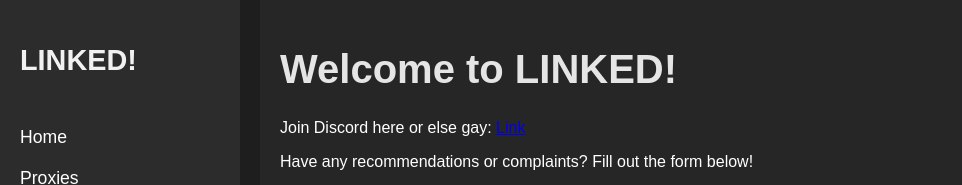
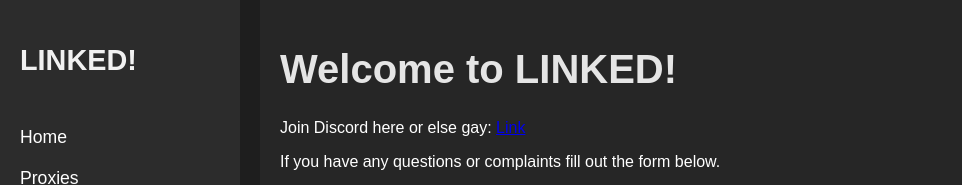
Before and after one commit to Luxive/LINKED-test, a plain HTML site: page index.html in a window 1280 px wide. Shown: the top 185 px of the page, without its empty margins (0-962 px from the left). Drawn offline with Linux system fonts and the light colour scheme; grey boxes are pictures that could not be loaded.

Commit message:
Update index.html

```diff
--- a/index.html
+++ b/index.html
@@ -152,7 +152,7 @@
     <div id="home" class="main-content active">
         <h1>Welcome to LINKED!</h1>
         <p>Join Discord here or else gay: <a href="https://discord.gg/fAK8JARC" target="_blank">Link</a></p>
-        <p>Have any recommendations or complaints? Fill out the form below!</p>
+        <p>If you have any questions or complaints fill out the form below.</p>
         <iframe src="https://docs.google.com/forms/d/e/1FAIpQLSfLLGwZWkrIuvr4rZZQYsNwcHvW031548Q6NyJp_g7u6493Zg/viewform?embedded=true" width="640" height="800" frameborder="0" marginheight="0" marginwidth="0">Loading…</iframe>
     </div>
 
```
